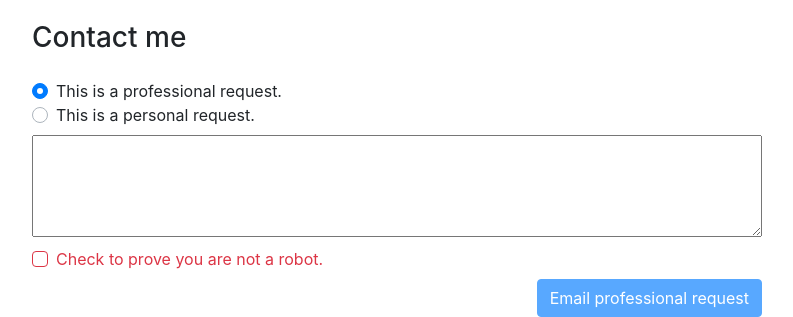
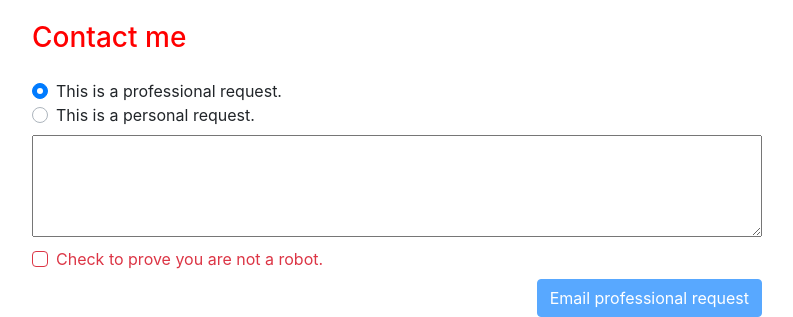
Before and after one commit to jysfc/my-first-project, a plain HTML site: page index.html in a window 1280 px wide. Shown: the part 761-1078 px from the top of the page, without its empty margins (243-1036 px from the left). Drawn offline with nearby package versions, Linux system fonts and the light colour scheme.

Commit message:
test github private email

```diff
--- a/style.css
+++ b/style.css
@@ -55,3 +55,6 @@ button:disabled {
 .custom-radio label {
    cursor: pointer;
 }
+h3 {
+   color: red;
+}
```
Also changed, not shown: index.html (+1 -1 lines).
